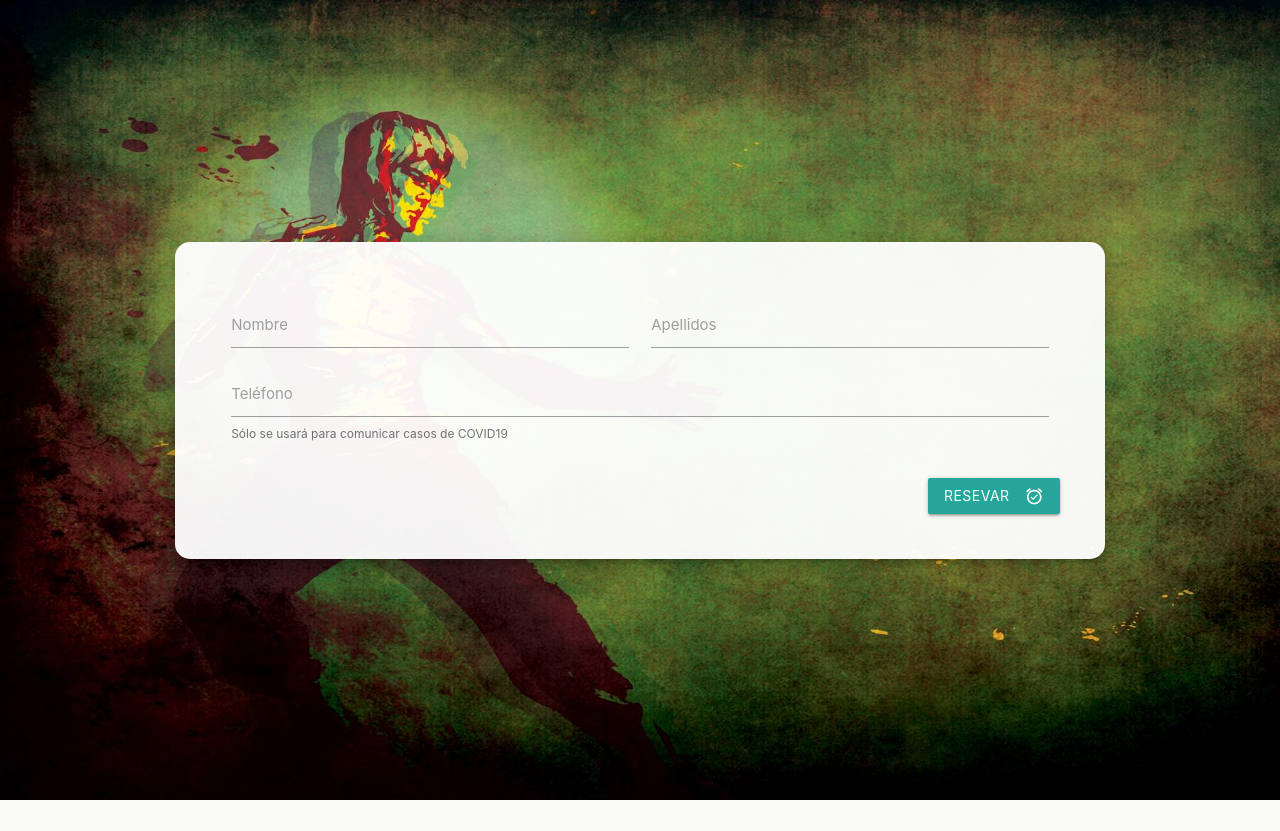
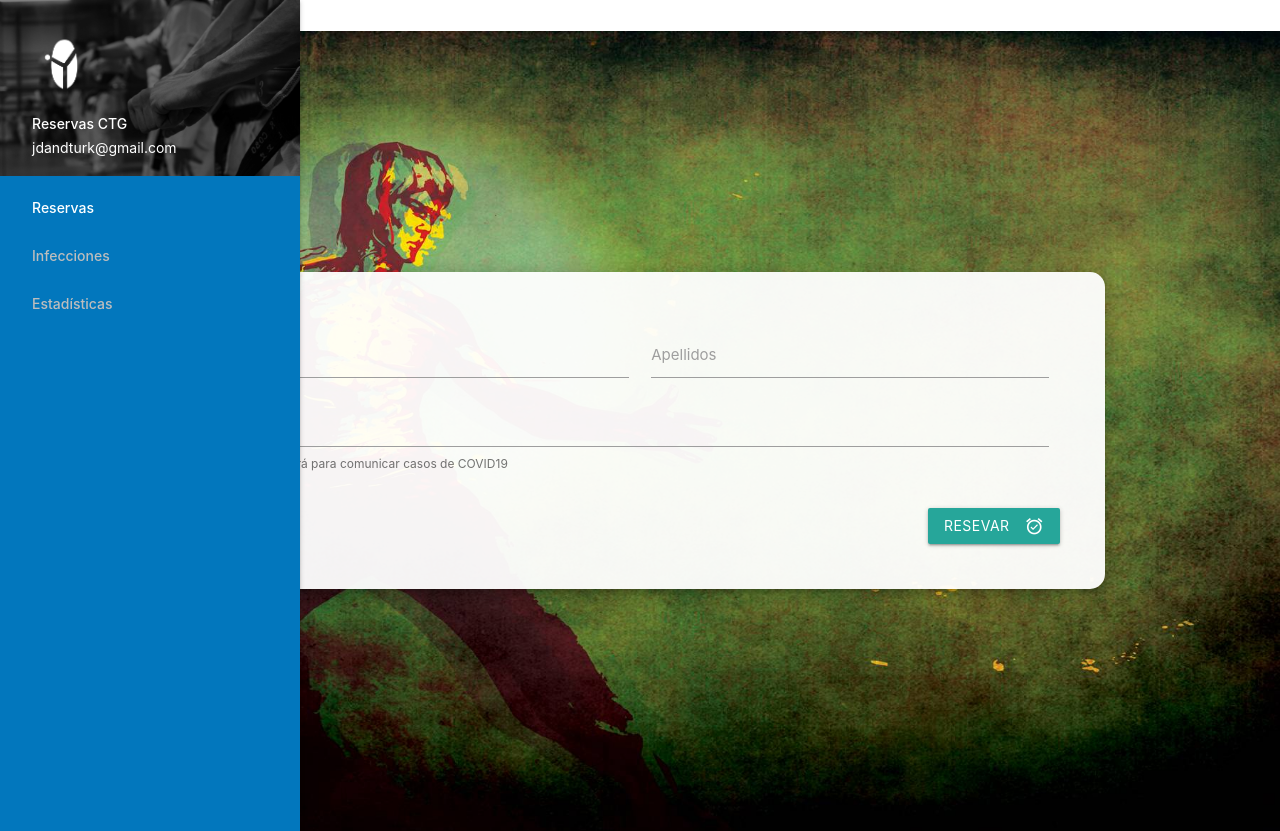
Before and after one commit to danngalann/ctg-booking, a Symfony app: template templates/frontend_client/index.html.twig in a window 1280 px wide. Before the commit the page ends 800 px from the top, so only its background shows below. Run offline with Twig, Linux system fonts and the light colour scheme; the template is opened without the code that fills it, so the values that code supplies are empty; some libraries are stand-ins or nearby versions.

Commit message:
Added side navigation

```diff
--- a/templates/backend_home/index.html.twig
+++ b/templates/backend_home/index.html.twig
@@ -1,13 +1,15 @@
 {% extends 'base.html.twig' %}
 
 {% block body %}
-    <div class="container">
+    <div class="row">
+        <div class="col s12 m6 offset-m3">
             {%
                 include 'backend_home/includes/_booking_collapsible.html.twig' with
                 {
                     "bookings": bookings
                 }
             %}
+        </div>
     </div>
 {% endblock %}
 {% block bodyscripts %}
--- a/templates/base.html.twig
+++ b/templates/base.html.twig
@@ -7,6 +7,14 @@
         {% block css %}
             <link rel="stylesheet" href="https://cdnjs.cloudflare.com/ajax/libs/materialize/1.0.0/css/materialize.min.css">
             <link href="https://fonts.googleapis.com/icon?family=Material+Icons" rel="stylesheet">
+
+            <style>
+                .user-view .background img {
+                    background-size: cover;
+                    max-width: 300px;
+                    filter: brightness(.5);
+                }
+            </style>
         {% endblock %}
 
         {% block headerscripts %}
@@ -14,10 +22,17 @@
         {% endblock %}
     </head>
     <body>
+        {% include 'includes/_sidenav.html.twig' %}
         {% block body %}{% endblock %}
         {% block bodyscripts %}
             <script src="https://cdn.jsdelivr.net/npm/jquery@3.6.0/dist/jquery.min.js"></script>
             <script src="https://cdnjs.cloudflare.com/ajax/libs/materialize/1.0.0/js/materialize.min.js"></script>
+            <script>
+                // Init sidebar
+                $(document).ready(function(){
+                    $('.sidenav').sidenav();
+                });
+            </script>
         {% endblock %}
     </body>
 </html>
--- /dev/null
+++ b/templates/includes/_sidenav.html.twig
@@ -0,0 +1,16 @@
+<ul id="slide-out" class="sidenav sidenav-fixed light-blue darken-3">
+    <li>
+        <div class="user-view">
+            <div class="background">
+                <img src="{{ asset('img/sidenav_background.jpg') }}">
+            </div>
+            <a href="#user"><img class="circle" src="{{ asset('img/logo_white.png') }}"></a>
+            <a href="#name"><span class="white-text name">Reservas CTG</span></a>
+            <a href="#email"><span class="white-text email">jdandturk@gmail.com</span></a>
+        </div>
+    </li>
+    <li><a class="waves-effect white-text" href="{{ path('backend_home') }}">Reservas</a></li>
+    <li><a class="waves-effect grey-text text-lighten-1" href="#!">Infecciones</a></li>
+    <li><a class="waves-effect grey-text text-lighten-1" href="#!">Estadísticas</a></li>
+</ul>
+<a href="#" data-target="slide-out" class="sidenav-trigger"><i class="material-icons">menu</i></a>
```
Also changed, not shown: public/img/logo_white.png (added), public/img/sidenav_background.jpg (added). Lines whose indentation alone changed are shown as unchanged.
